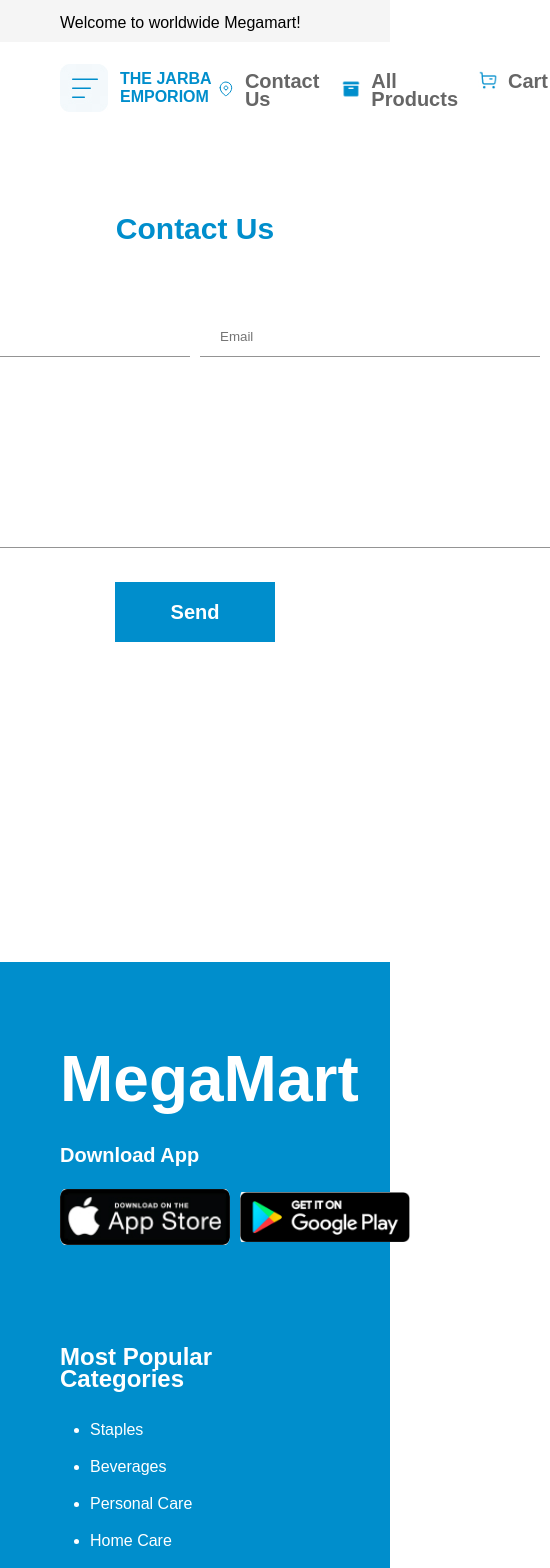
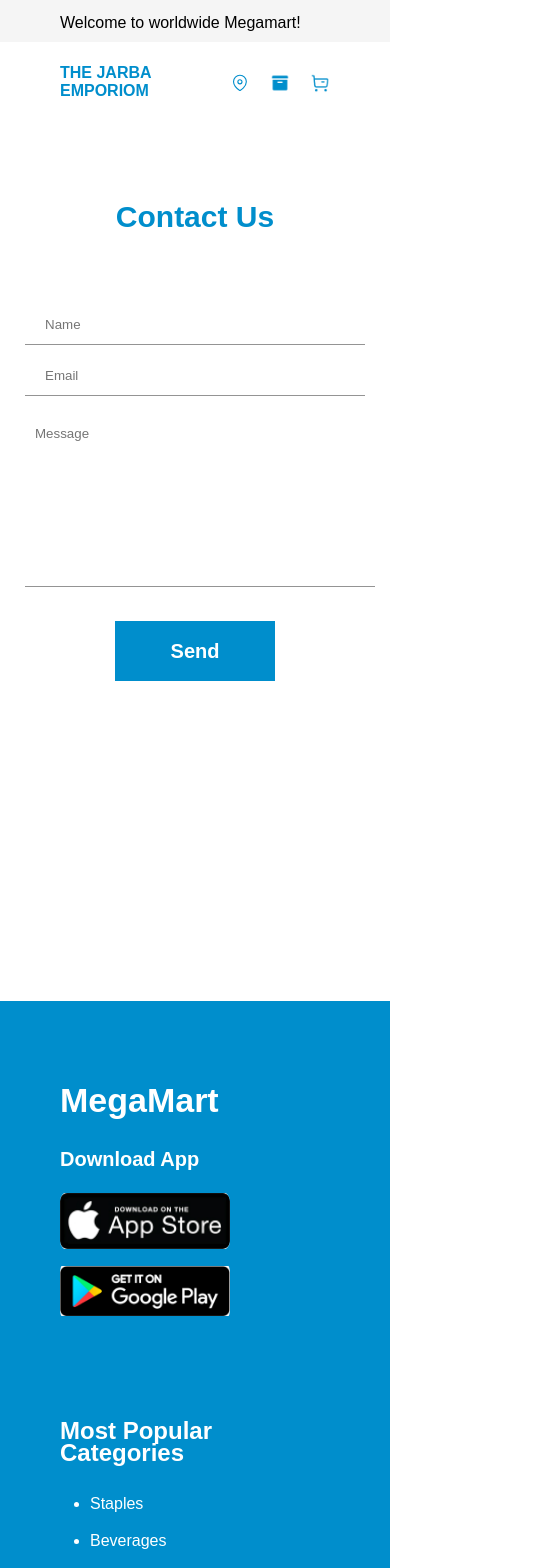
Before and after one commit to nnatroo/ecommerce-front, a React (Vite) app: page /contact in a window 390 px wide. Shown: the top 1568 px of the page, 550 px wide, since content can reach past the window. Built offline with nearby package versions, Linux system fonts and the light colour scheme.

Commit message:
Added responsive

```diff
--- a/src/components/Header.jsx
+++ b/src/components/Header.jsx
@@ -7,7 +7,6 @@ import delivery from '../assets/delivery.svg'
 import discount from '../assets/discount.svg'
 import location from '../assets/location.svg'
 import {Link} from "react-router-dom";
-import React from "react";
 
 const Header = () => {
 
@@ -15,7 +14,7 @@ const Header = () => {
 		<section className={`${classes['above-header']}`}>
 
 			<div className={`${classes['container']} ${layout['container']}`}>
-				<div className={classes['welcome-wrapper']}>
+				<div>
 					<span>Welcome to worldwide Megamart!</span>
 				</div>
 
--- a/src/modules/Contact.module.scss
+++ b/src/modules/Contact.module.scss
@@ -28,6 +28,7 @@
       display: flex;
       gap: 10px;
       padding-bottom: 20px;
+      flex-wrap: wrap;
       input {
         width: 300px;
         height: 40px;
@@ -40,7 +41,7 @@
       width: 300px;
       textarea {
         padding: 10px;
-        width: 680px;
+        width: 110%;
         border: none;
         border-bottom: 1px solid rgba(0, 0, 0, 0.42);
         resize: none;
--- a/src/modules/Footer.module.scss
+++ b/src/modules/Footer.module.scss
@@ -16,6 +16,9 @@
         color: white;
         font-size: 64px;
         padding-bottom: 28px;
+        @media (max-width: 1024px) {
+          font-size: 34px;
+        }
       }
       span {
         color: white;
@@ -26,6 +29,7 @@
       figure {
         display: flex;
         gap: 10px;
+        flex-wrap: wrap;
         img {
           width: 170px;
           height: 60px;
--- a/src/modules/Header.module.scss
+++ b/src/modules/Header.module.scss
@@ -49,11 +49,15 @@
       gap: 12px;
       img {
         width: 56px;
+        @media (max-width: 1024px) {
+          display: none;
+        }
+
       }
       h1 {
         text-transform: uppercase;
         color: #008ECC;
-        @media (max-width: 576px) {
+        @media (max-width: 1024px) {
           font-size: 16px;
         }
       }
@@ -62,6 +66,7 @@
   .cart-wrapper {
     display: flex;
     gap: 20px;
+
     figure {
       display: flex;
       gap: 10px;
@@ -75,6 +80,9 @@
         font-weight: 700;
         line-height: 18px;
         font-size: 20px;
+        @media (max-width: 1024px) {
+          display: none;
+        }
       }
     }
   }
```
